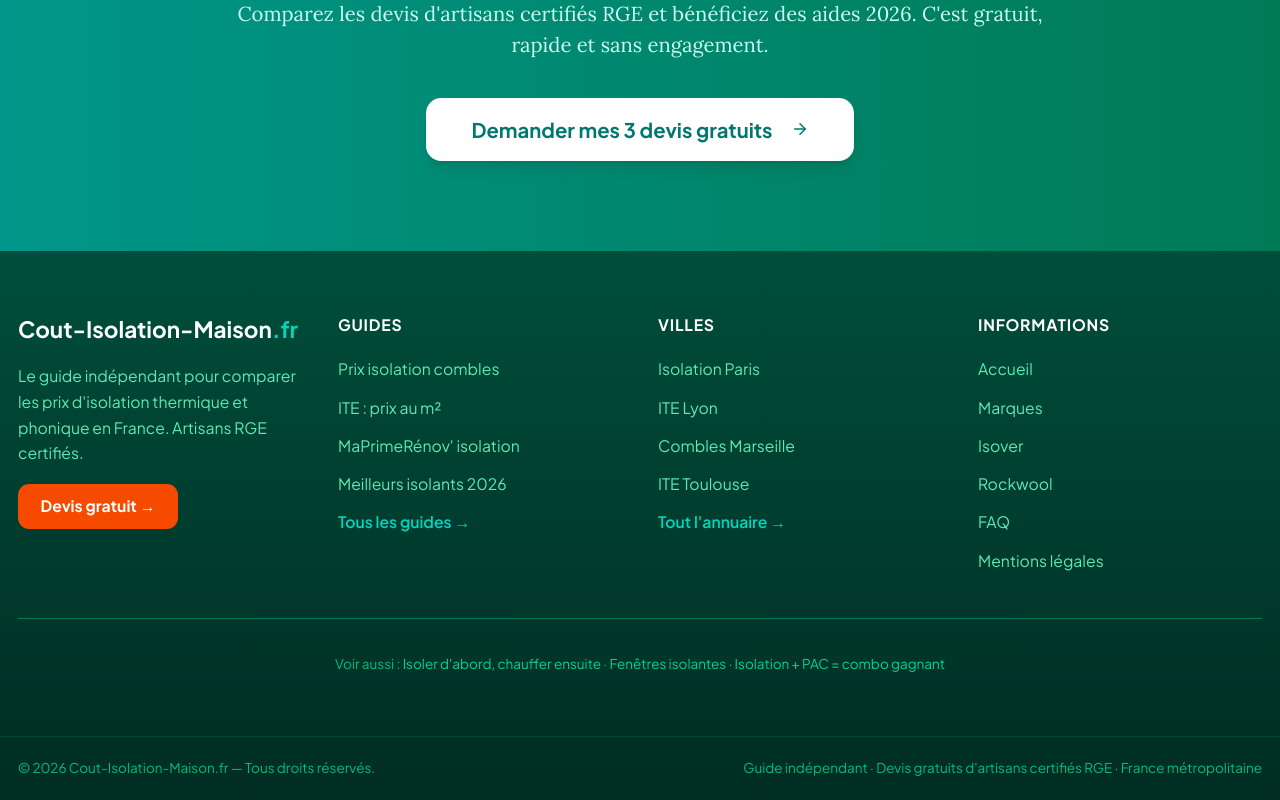
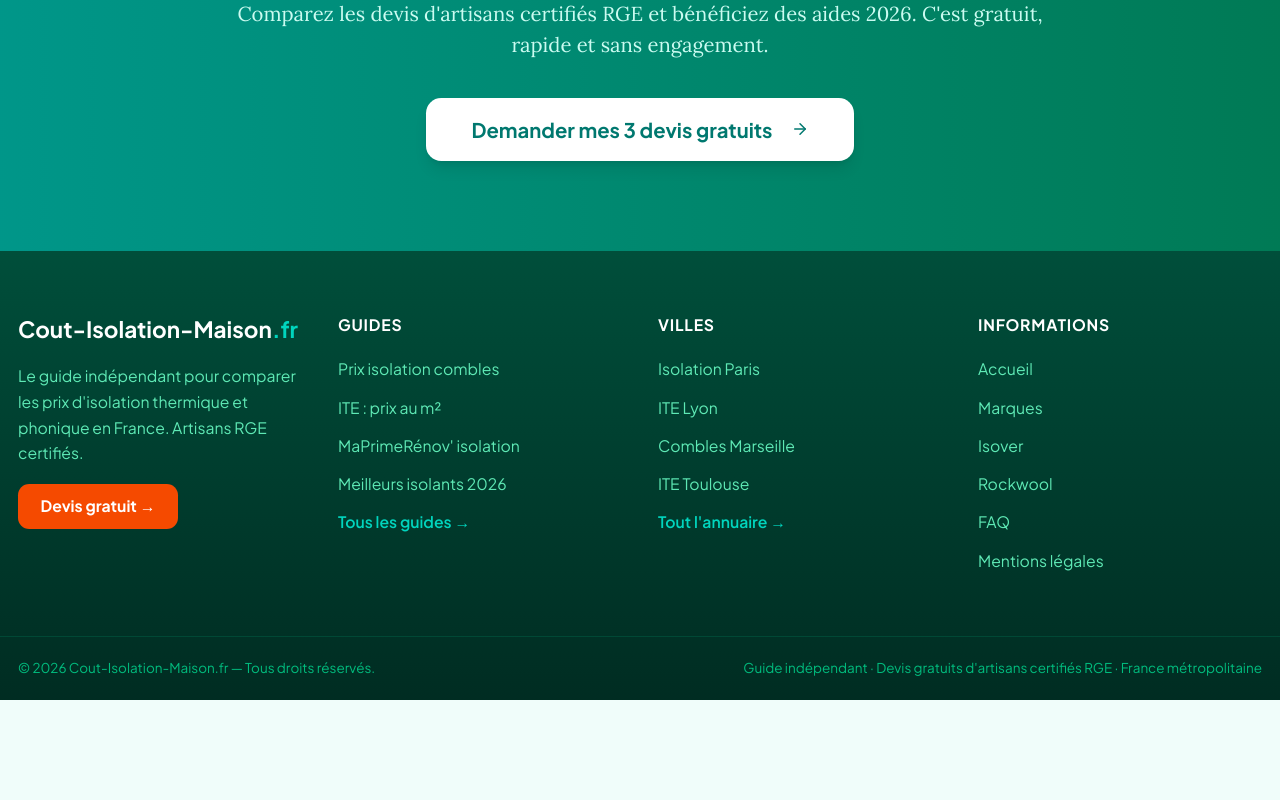
Before and after one commit to baguettecroissant/cout-isolation-maison-fr, a Next.js app: page / in a window 1280 px wide. Shown: the part 4407-5207 px from the top of the page. After the commit the page ends 5107 px from the top, so only its background shows below. Built offline with nearby package versions, Linux system fonts and the light colour scheme.

Commit message:
Remove external links from footer

```diff
--- a/src/components/layout/Footer.tsx
+++ b/src/components/layout/Footer.tsx
@@ -60,12 +60,6 @@ export function Footer() {
                     </div>
                 </div>
 
-                {/* Cross-linking */}
-                <div className="mt-10 pt-8 border-t border-emerald-700">
-                    <p className="text-emerald-500 text-xs text-center">
-                        Voir aussi : <Link href="https://www.cout-chauffage-energie.fr" className="text-emerald-400 hover:text-teal-300 transition-colors">Isoler d&apos;abord, chauffer ensuite</Link> · <Link href="https://www.prix-fenetre-menuiserie.fr" className="text-emerald-400 hover:text-teal-300 transition-colors">Fenêtres isolantes</Link> · <Link href="https://www.ta-pompe-a-chaleur.fr" className="text-emerald-400 hover:text-teal-300 transition-colors">Isolation + PAC = combo gagnant</Link>
-                    </p>
-                </div>
             </div>
 
             {/* Bottom bar */}
```
